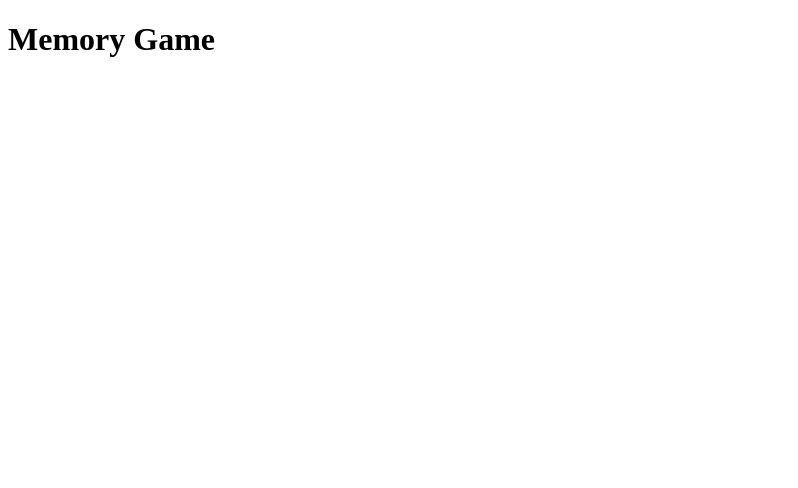
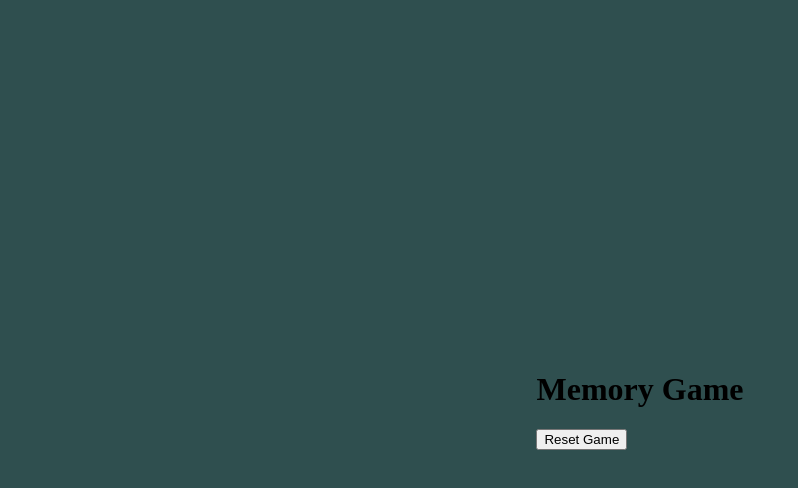
Before and after one commit to Flips97/Project-1-Memory, a plain HTML site: page index.html in a window 1280 px wide. Shown: the whole page, without its empty margins (0-798 px from the left). Drawn offline with Linux system fonts and the light colour scheme.

Commit message:
added body to css

```diff
--- a/css/style.css
+++ b/css/style.css
@@ -0,0 +1,13 @@
+body {
+    height: 100vh;
+    margin: 0;
+    display: flex;
+    justify-content: center;
+    align-items: center;
+    background-color: darkslategray;
+
+}
+
+.board {
+
+}
--- a/index.html
+++ b/index.html
@@ -21,6 +21,8 @@
         <div id="7" class=""></div>
         <div id="8" class=""></div>
         <div id="9" class=""></div>
+
+        <button class="reset">Reset Game</button>
     </div>
 </body>
 </html>
```
